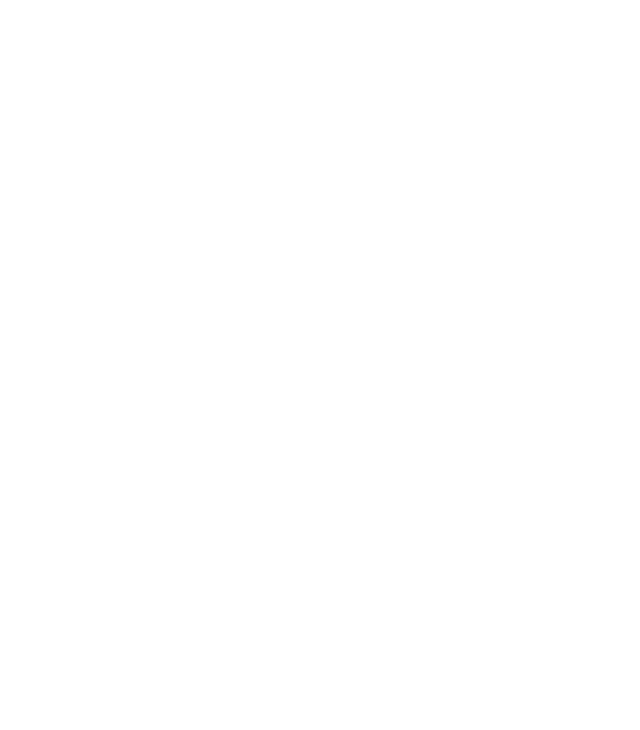
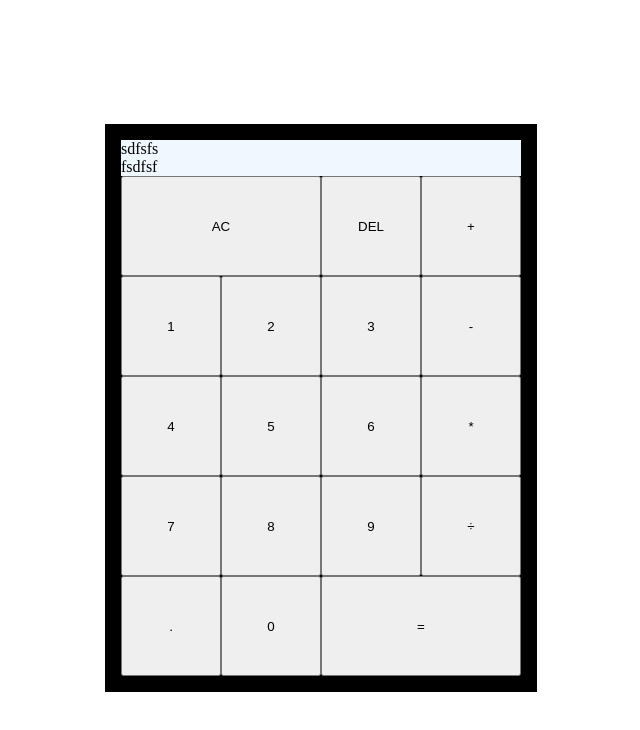
Before and after one commit to DUBIHUBI/odin-calculator, a plain HTML site: page index.html in a window 1280 px wide. Shown: the whole page, without its empty margins (319-959 px from the left). Drawn offline with Linux system fonts and the light colour scheme.

Commit message:
Add basic calculator layout

```diff
--- a/index.html
+++ b/index.html
@@ -8,5 +8,34 @@
     <script src="script.js" defer></script>
     <title>Calculator</title>
   </head>
-  <body></body>
+  <body>
+    <div class="container">
+      <div class="calc">
+        <div class="calc-screen">
+          <div class="last-operand">sdfsfs</div>
+          <div class="current-operand">fsdfsf</div>
+        </div>
+        <div class="calc-grid">
+          <button class="span-2">AC</button>
+          <button>DEL</button>
+          <button>+</button>
+          <button>1</button>
+          <button>2</button>
+          <button>3</button>
+          <button>-</button>
+          <button>4</button>
+          <button>5</button>
+          <button>6</button>
+          <button>*</button>
+          <button>7</button>
+          <button>8</button>
+          <button>9</button>
+          <button>÷</button>
+          <button>.</button>
+          <button>0</button>
+          <button class="span-2">=</button>
+        </div>
+      </div>
+    </div>
+  </body>
 </html>
--- a/script.js
+++ b/script.js
@@ -13,3 +13,24 @@ function multiply(a, b) {
 function divide(a, b) {
   return a / b;
 }
+
+function operate(operator, a, b) {
+  let answer;
+  switch (operator) {
+    case '+':
+      answer = add(a, b);
+      break;
+    case '-':
+      answer = subtract(a, b);
+      break;
+    case '*':
+      answer = multiply(a, b);
+      break;
+    case '÷':
+      answer = divide(a, b);
+      break;
+    default:
+      break;
+  }
+  return answer;
+}
--- a/styles.css
+++ b/styles.css
@@ -0,0 +1,39 @@
+*,
+*::before,
+*::after {
+  box-sizing: inherit;
+}
+
+html {
+  box-sizing: border-box;
+}
+
+.container {
+  display: flex;
+  justify-content: center;
+  align-items: center;
+  height: 100vh;
+}
+
+.calc {
+  background-color: black;
+  padding: 16px;
+}
+
+.calc-screen {
+  background-color: aliceblue;
+}
+
+.calc-grid {
+  display: grid;
+  grid-template-columns: repeat(4, 100px);
+  grid-template-rows: repeat(5, 100px);
+}
+
+.calc-grid > button {
+  cursor: pointer;
+}
+
+.span-2 {
+  grid-column: span 2;
+}
```
